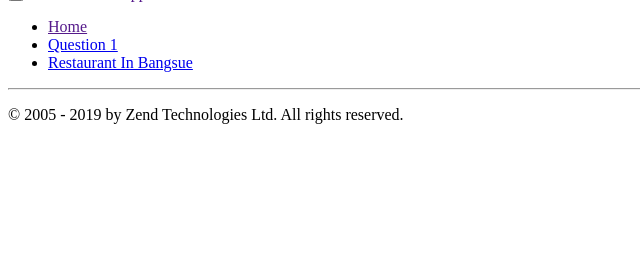
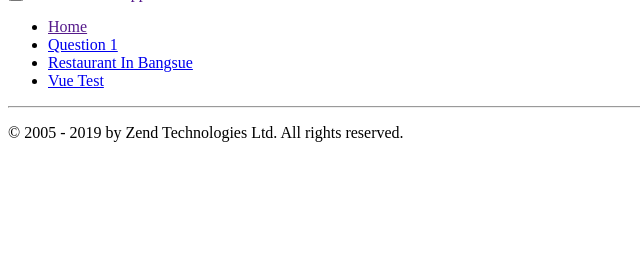
Before and after one commit to assetthawut/scg-test, a PHP site: template module/Application/view/layout/layout.phtml in a window 1280 px wide. Shown: the part 38-300 px from the top of the page, without its empty margins (0-640 px from the left). Run offline with PHP 8.4, Linux system fonts and the light colour scheme; the template is opened without the code that fills it, so the values that code supplies are empty; some libraries are stand-ins or nearby versions.

Commit message:
add full url path.

```diff
--- a/module/Application/view/layout/layout.phtml
+++ b/module/Application/view/layout/layout.phtml
@@ -39,8 +39,9 @@
                 <div class="collapse navbar-collapse">
                     <ul class="nav navbar-nav">
                         <li class=""><a href="<?= $this->url('home') ?>">Home</a></li>
-                        <li class=""><a href="test/question1">Question 1</a></li>
-                        <li class=""><a href="test/getrestaurant" target="_blank">Restaurant In Bangsue</a></li>
+                        <li class=""><a href="http://phpstack-312963-958621.cloudwaysapps.com/scg-test/public/test/question1">Question 1</a></li>
+                        <li class=""><a href="http://phpstack-312963-958621.cloudwaysapps.com/scg-test/public/test/getrestaurant" target="_blank">Restaurant In Bangsue</a></li>
+                        <li class=""><a href="http://phpstack-312963-958621.cloudwaysapps.com/scg-test/vue-test/restaurants.html#/" target="_blank">Vue Test</a></li>
                     </ul>
                 </div>
             </div>
```
Also changed, not shown: module/Test/src/Controller/ScgController.php (+2 -2 lines).
